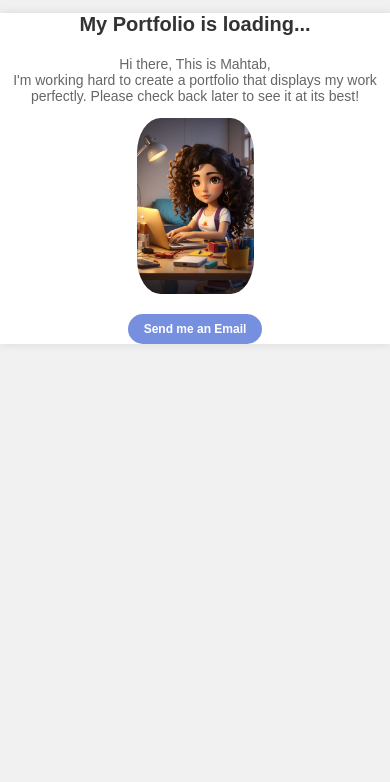
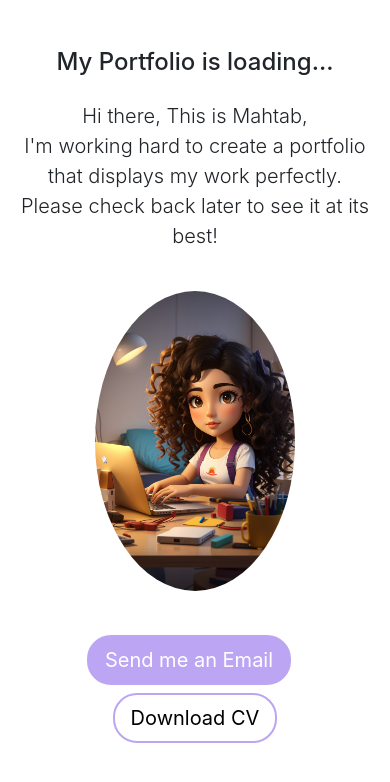
Before and after one commit to MahtabeeZz/Portfolio, a plain HTML site: page index.html in a window 390 px wide. Drawn offline with nearby package versions, Linux system fonts and the light colour scheme.

Commit message:
add download cv button

```diff
--- a/index.html
+++ b/index.html
@@ -2,14 +2,25 @@
 <html>
 <head>
   <title>Mahtab Beiki</title>
-  <link rel="stylesheet" type="text/css" href="styles.css">
+  <!-- Add Bootstrap CSS -->
+  <link rel="stylesheet" href="https://maxcdn.bootstrapcdn.com/bootstrap/4.5.2/css/bootstrap.min.css">
+  <!-- Add Custom CSS -->
+  <link rel="stylesheet" href="styles.css">
 </head>
 <body>
-  <div class="container">
-    <h1>My Portfolio is loading...</h1>
-    <p>Hi there, This is Mahtab, <br>I'm working hard to create a portfolio that displays my work perfectly. Please check back later to see it at its best!</p>
-    <img src="CurlyPersianGirl.jpg" alt="Under Construction">
-    <a href="mailto:mahtabbeiki@gmail.com" class="email-button">Send me an Email</a>
+  <div class="container mt-5">
+    <div class="text-center"> <!-- Add a new container for centering content -->
+      <h1 class="mb-4">My Portfolio is loading...</h1>
+      <p class="lead">Hi there, This is Mahtab,<br>I'm working hard to create a portfolio that displays my work perfectly. Please check back later to see it at its best!</p>
+      <img src="CurlyPersianGirl.jpg" alt="Under Construction" class="img-fluid rounded-circle my-4">
+      <div class="mt-3"> <!-- Add a div for the buttons -->
+        <a href="mailto:mahtabbeiki@gmail.com" class="btn btn-primary btn-lg mr-3">Send me an Email</a>
+        <a href="MahtabBeiki-CV.pdf" class="btn btn-outline-primary btn-lg" target="_blank" download>Download CV</a>
+        <!-- Replace "MahtabBeiki-CV.pdf" with the actual link to your PDF file -->
+      </div>
+    </div>
   </div>
+  <!-- Add Bootstrap JS (Optional, only needed if you plan to use Bootstrap JavaScript components) -->
+  <script src="https://maxcdn.bootstrapcdn.com/bootstrap/4.5.2/js/bootstrap.min.js"></script>
 </body>
 </html>
--- a/styles.css
+++ b/styles.css
@@ -1,104 +1,53 @@
-body {
-  background-color: #f1f1f1;
-  font-family: Arial, sans-serif;
-  text-align: center;
-  margin: 0;
-  padding: 0;
+/* Keep the existing CSS rules, and you can add these styles for the new div that wraps the image and buttons */
+.text-center {
+  display: flex;
+  flex-direction: column;
+  align-items: center;
 }
 
-.container {
-  max-width: 100%;
-  margin: 100px auto;
-  background-color: #fff;
-  padding: 20px;
-  border-radius: 5px;
-  box-shadow: 0 0 10px rgba(0, 0, 0, 0.1);
-  text-align: center;
-  display: block;
-  border-radius: 24px;
+.text-center img {
+  margin-bottom: 64px; /* Increase the margin to 64px for more spacing */
+  max-width: 200px; /* Set the maximum width of the image to 200px */
+  width: 100%; /* Make sure the image width adjusts to its container */
+  height: auto; /* Maintain aspect ratio */
 }
 
-h1 {
-  font-size: 24px;
-  color: #333;
+.text-center .btn {
+  margin: 4px; /* Update the margin to 4px for both vertical and horizontal spacing */
+  border-radius: 24px; /* Add rounded border radius to the buttons */
 }
 
-p {
-  font-size: 16px;
-  color: #666;
-  margin-top: 20px;
+/* Keep the existing CSS rules, and add these styles for the new text container */
+.text-center {
+  display: flex;
+  flex-direction: column;
+  align-items: center;
+  text-align: center;
 }
 
-.container img {
-  max-width: 100%;
-  width: 30%;
-  height: auto;
-  display: block;
-  margin: 0 auto;
-  border-radius: 50%; /* Make the image circular */
+.text-center h1 {
+  font-size: 24px; /* You can adjust the font size for the header if needed */
 }
 
-.email-button {
-  display: inline-block;
-  padding: 10px 20px;
-  background-color: #778fdf;
-  color: #fff;
-  text-decoration: none;
-  border-radius: 5px;
-  font-weight: bold;
-  margin-top: 20px;
-  border-radius: 64px;
+/* Keep the existing CSS rules and add these styles for the secondary button design */
+.btn-outline-primary {
+  color: #000; /* Black text color */
+  border: 2px solid #bca5f2; /* Purple border color */
 }
 
-.email-button:hover {
-  background-color: #4f6abd;
+.btn-outline-primary:hover {
+  background-color: #bca5f2; /* Purple background color on hover */
+  border-color: #bca5f2; /* Purple border color on hover */
+  color: #fff; /* White text color on hover */
 }
 
-/* Media Query for tablets and smaller devices */
-@media screen and (max-width: 768px) {
-  .container {
-    margin: 50px auto;
-  }
-
-  h1 {
-    font-size: 22px;
-  }
-
-  p {
-    font-size: 14px;
-  }
-
-  .container img {
-    border-radius: 25%; /* Adjust the circle size for smaller screens */
-  }
-
-  .email-button {
-    font-size: 14px;
-  }
+/* Additional styles for the primary button design */
+.btn-primary {
+  background-color: #bca5f2;
+  border: 2px solid #bca5f2;
 }
 
-/* Media Query for smaller mobile devices */
-@media screen and (max-width: 480px) {
-  .container {
-    margin: 0px;
-    padding: 0px;
-    border-radius: 0px;
-  }
-
-  h1 {
-    font-size: 20px;
-  }
-
-  p {
-    font-size: 14px;
-  }
-
-  .container img {
-    border-radius: 20%; /* Adjust the circle size for even smaller screens */
-  }
-
-  .email-button {
-    font-size: 12px;
-    padding: 8px 16px;
-  }
+.btn-primary:hover {
+  background-color: #7459b5; /* Darker shade on hover */
+  border: 2px solid #7459b5; /* Darker border on hover */
 }
```
Also changed, not shown: 1 other file.
